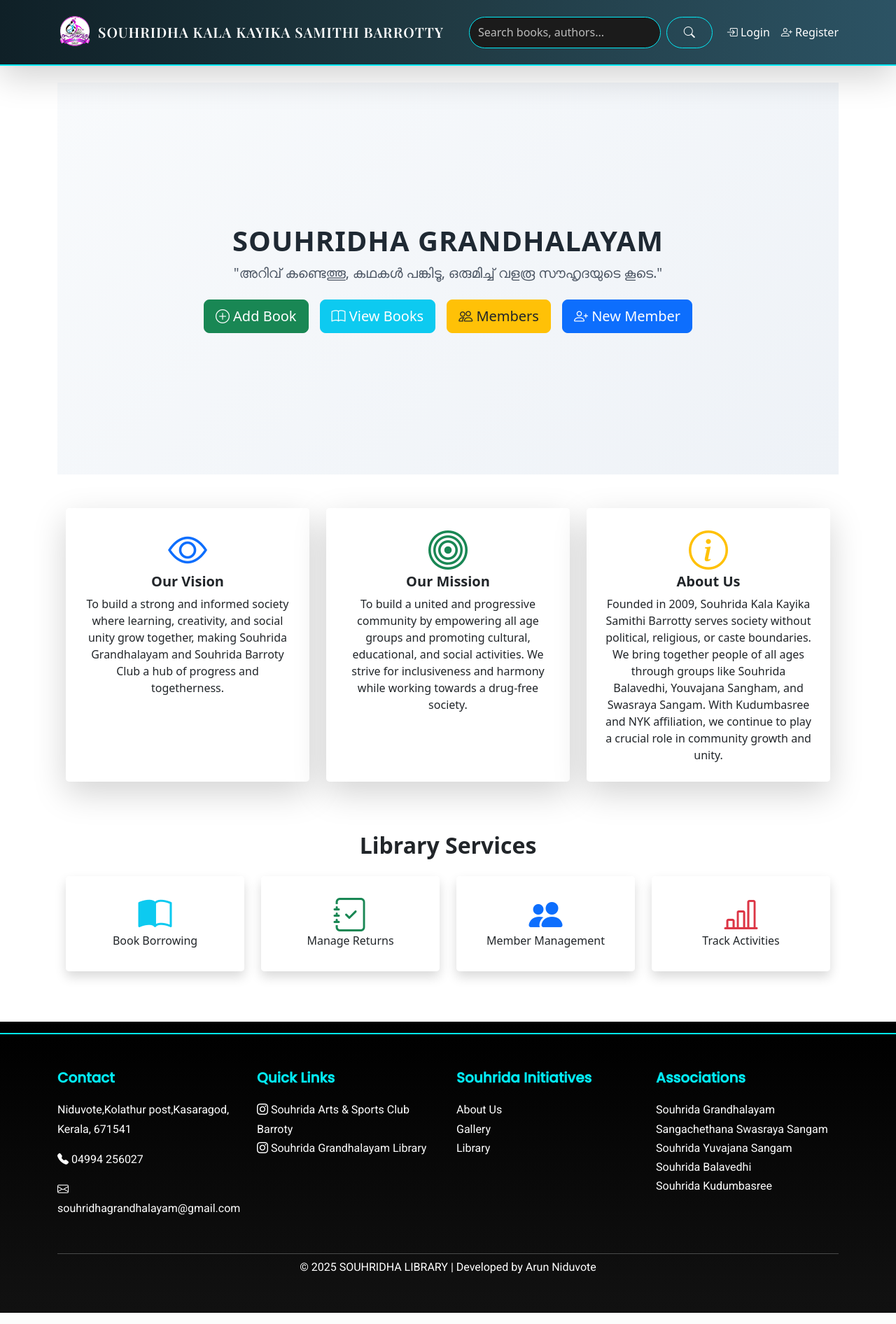
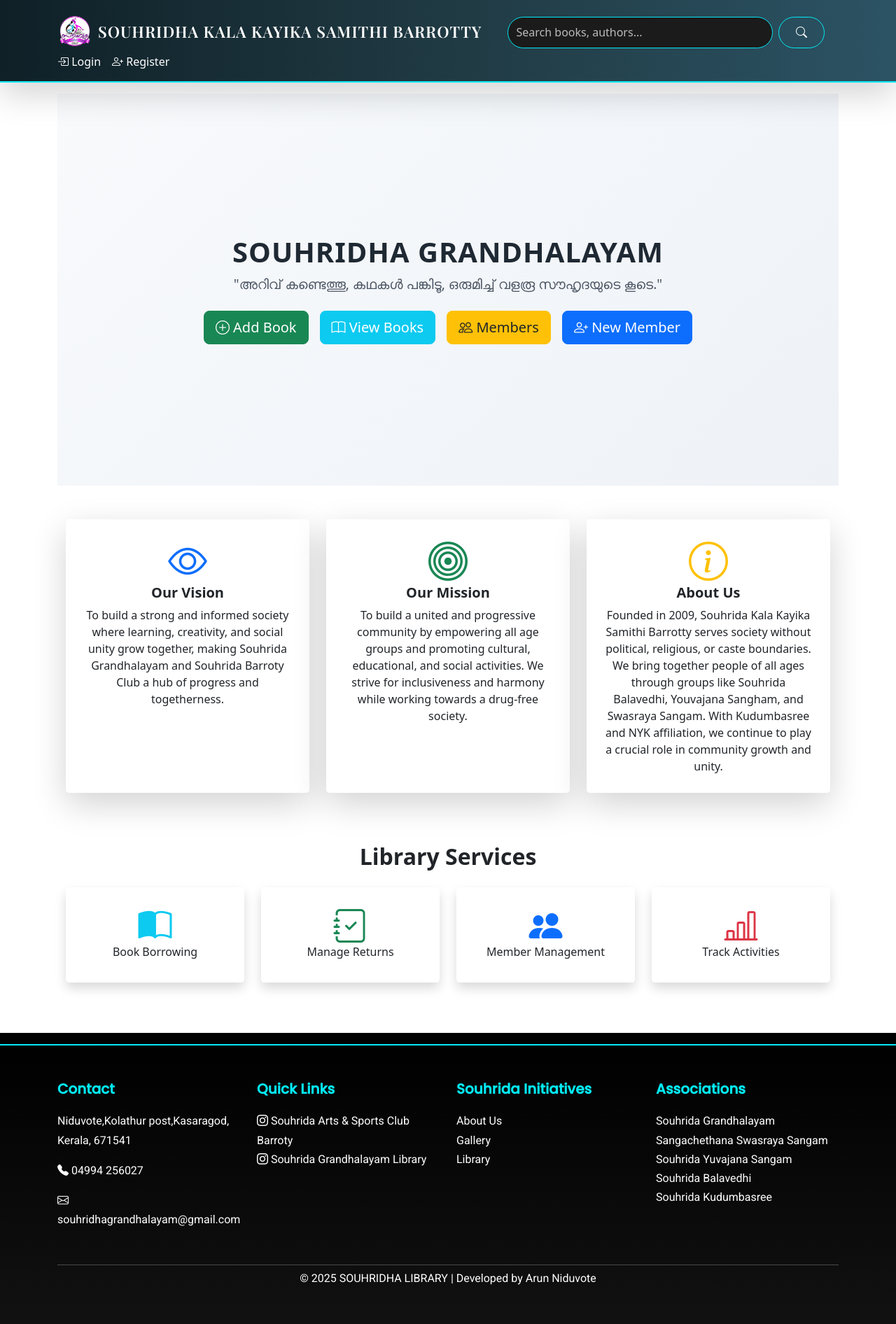
Before and after one commit to aruncherakkara/library-project, a Django app: page / in a window 1280 px wide. Shown: the whole page at 70% size. Run offline with Django 5.2, Linux system fonts and the light colour scheme; some libraries are stand-ins or nearby versions.

Commit message:
Fixed views and bugs

```diff
--- a/libraryapp/templates/base.html
+++ b/libraryapp/templates/base.html
@@ -7,8 +7,8 @@
     <meta charset="UTF-8">
     <title>Club Library</title>
 
+    <link href="https://cdn.jsdelivr.net/npm/bootstrap@5.3.0/dist/css/bootstrap.min.css" rel="stylesheet">
     <link rel="stylesheet" href="{% static 'css/base.css' %}">
-    <link href="https://cdn.jsdelivr.net/npm/bootstrap@5.3.0/dist/css/bootstrap.min.css" rel="stylesheet">
     <link href="https://fonts.googleapis.com/css2?family=Roboto&display=swap" rel="stylesheet">
     <link rel="stylesheet" href="https://cdn.jsdelivr.net/npm/bootstrap-icons/font/bootstrap-icons.css">
     <link rel="stylesheet" href="https://cdn.jsdelivr.net/npm/bootstrap-icons@1.11.3/font/bootstrap-icons.css">
@@ -91,7 +91,7 @@
 
 
 
-    <main class="container mt-4">
+    <main class="container">
         {% if request.path != '/' %}
         <a href="javascript:history.back()" class="btn btn-outline-secondary mb-3">
             <i class="bi bi-arrow-left"></i> Back
```
